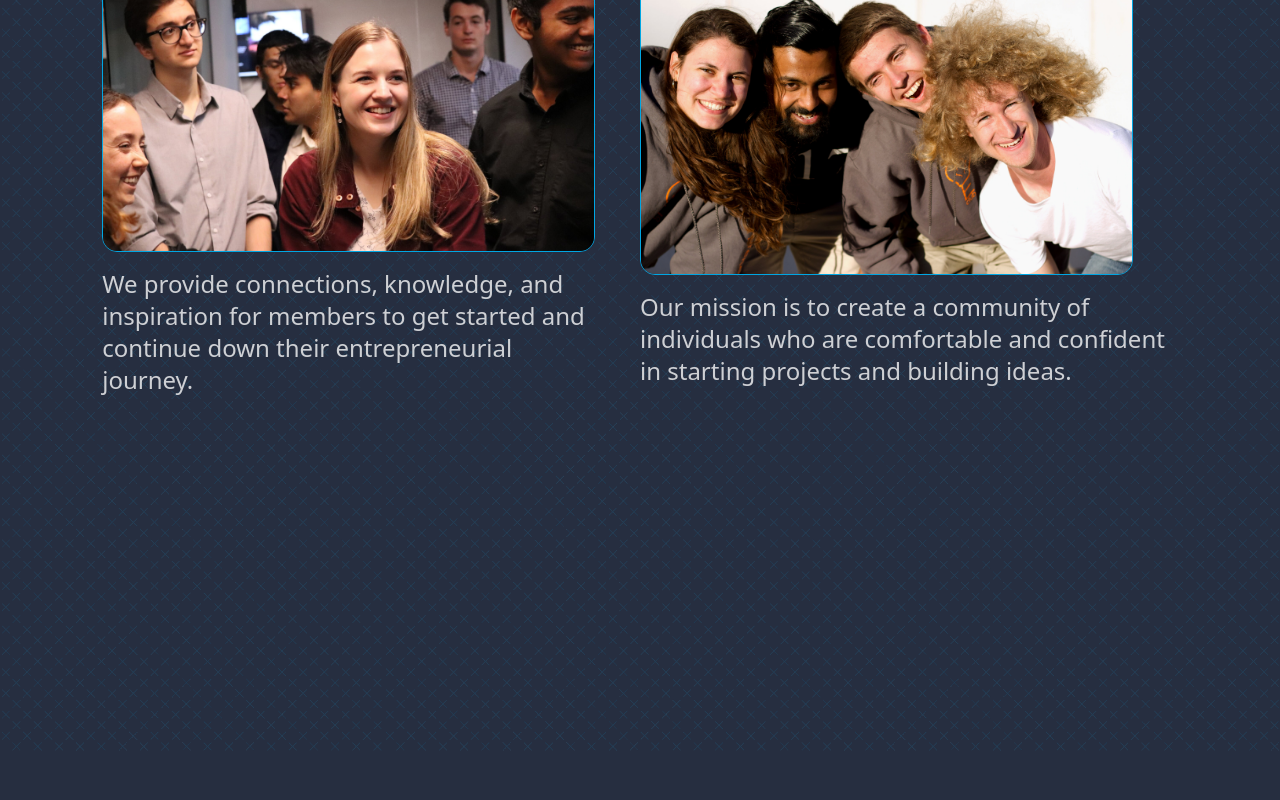
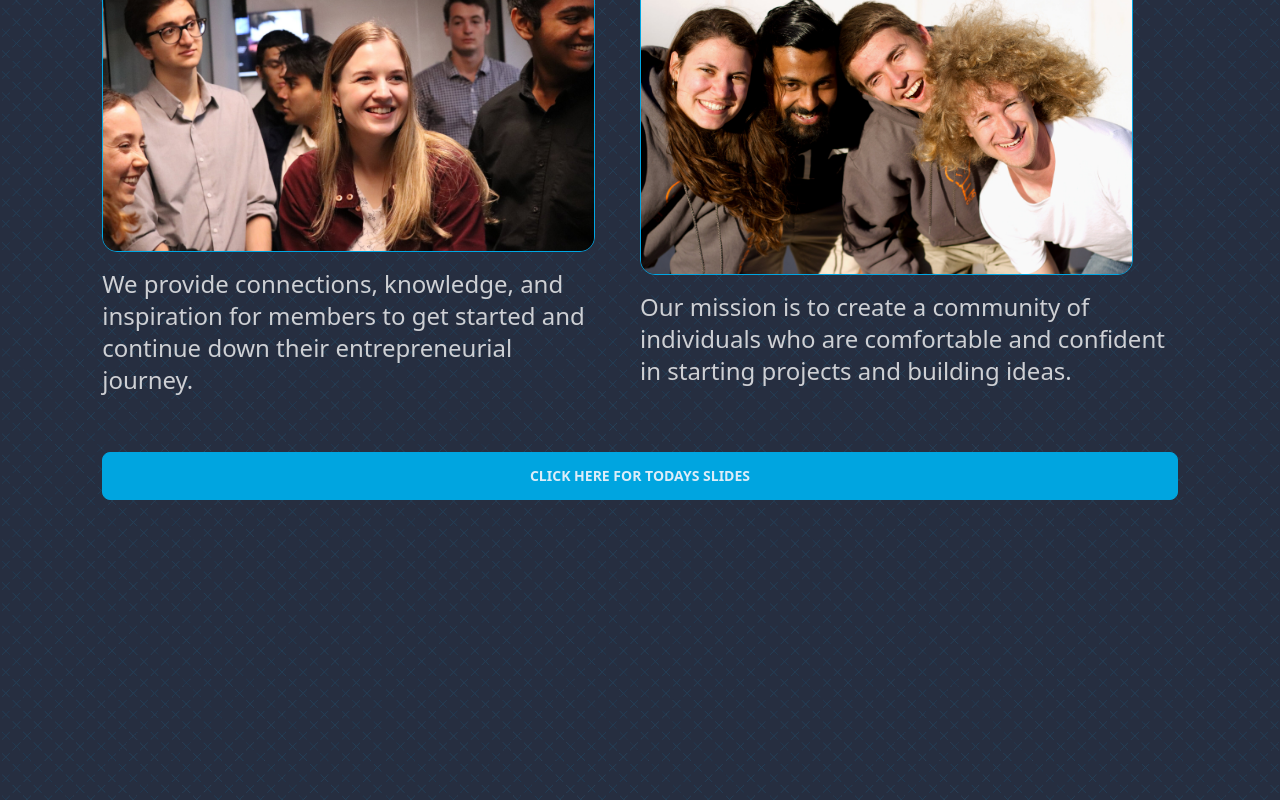
Before and after one commit to vt-entrepreneurship-club/e-club-website, a React (Create React App) app: page / in a window 1280 px wide. Shown: the part 921-1721 px from the top of the page. Before the commit the page ends 1673 px from the top, so only its background shows below. Built offline with nearby package versions, Linux system fonts and the light colour scheme.

Commit message:
Update HomePage.jsx

```diff
--- a/src/pages/HomePage.jsx
+++ b/src/pages/HomePage.jsx
@@ -5,6 +5,8 @@ import image3 from '../assets/image3.jpeg'
 import hero_image from '../assets/hero_image.jpg'
 import hero_image_mobile from '../assets/hero_image_mobile.jpg'
 import {isMobile} from 'react-device-detect';
+
+import pdf from '../assets/E-Club 2023 Kickoff Slides.pdf'
 
 function HomePage() {
     let heroImageElement = ""
@@ -48,6 +50,8 @@ function HomePage() {
         <div className='lg:clear-left'></div>
         <div className="lg:mb-8"></div>
 
+        <a className='btn btn-primary w-full' href={pdf}>Click Here for Todays Slides</a>
+
         {/* <h2 className='text-3xl mt-8 text-primary mx-auto lg:text-4xl'>Sign up for our Newsletter</h2>
         <p className='mt-4 text-xl'>
         Join 2,000 others in finding out what's new in the entrepreneurial community around Blacksburg. Delivered weekly to your inbox during the semester.
```
